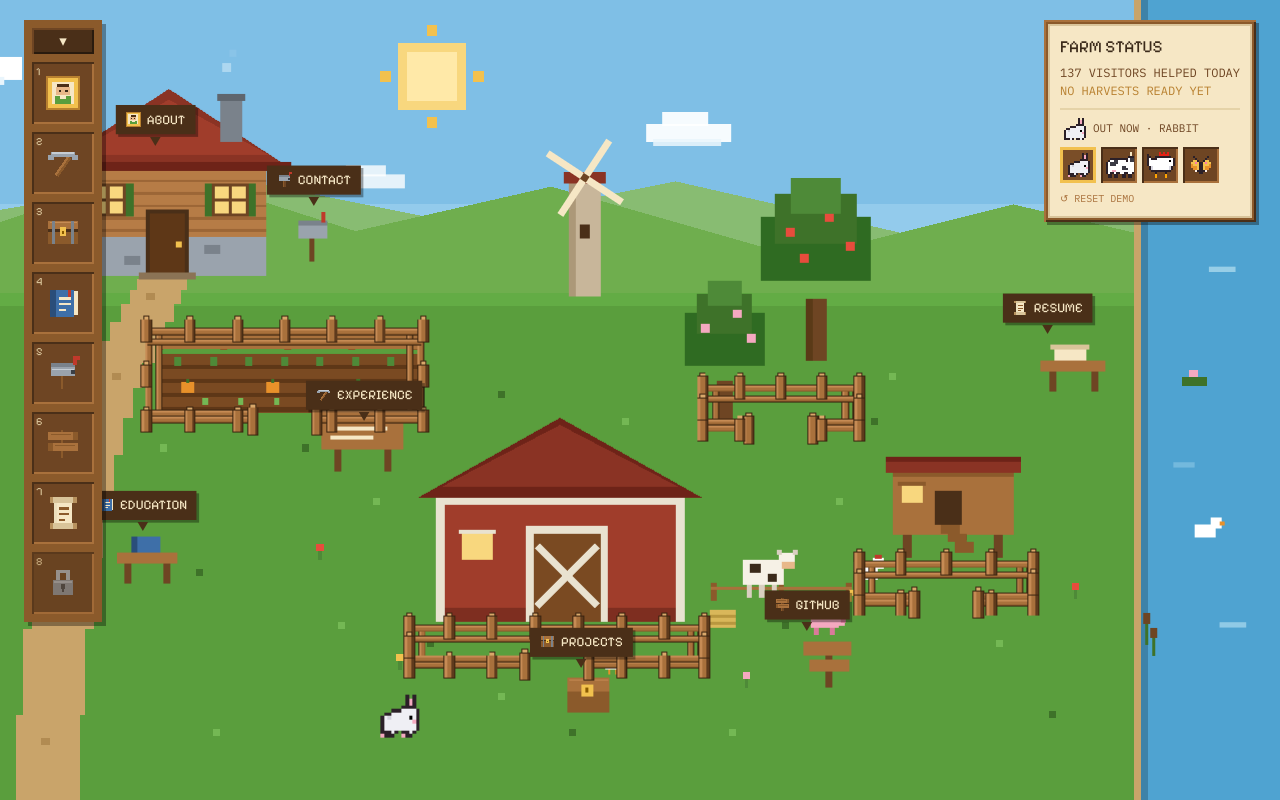
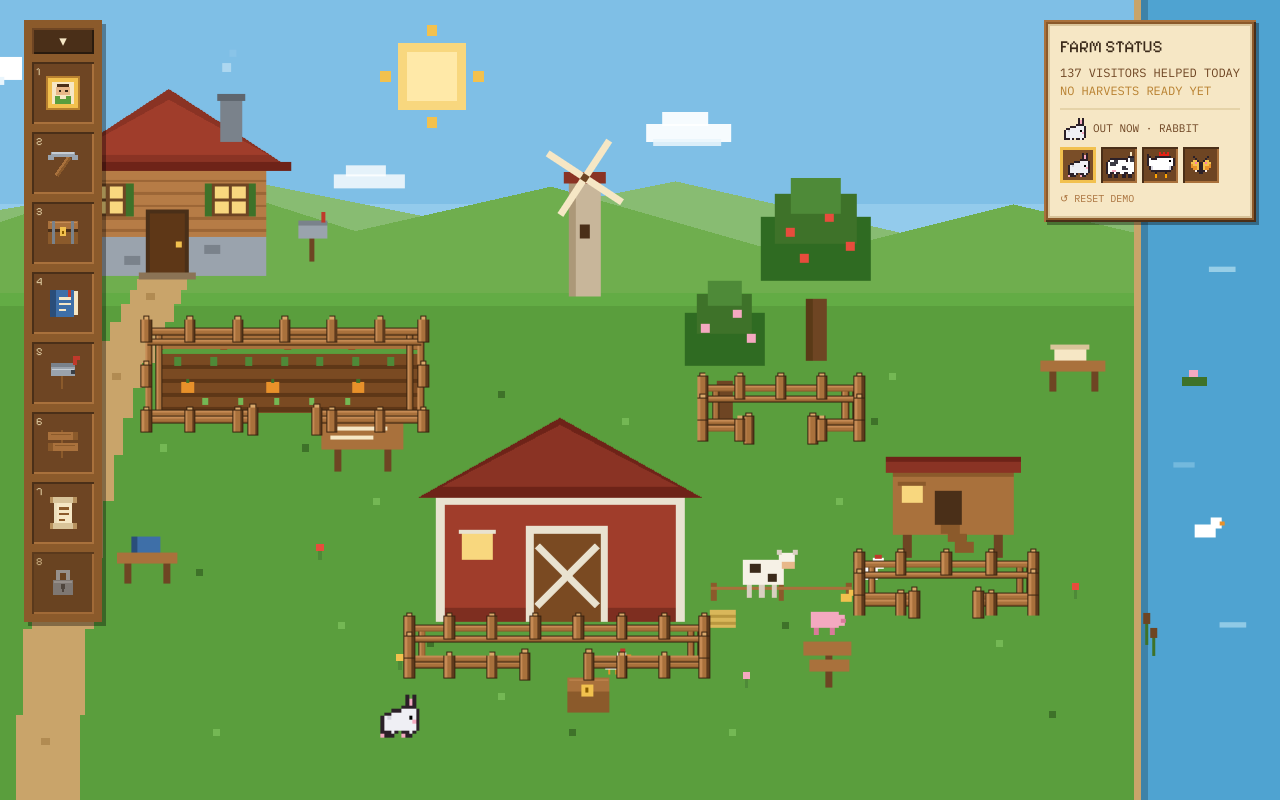
Before and after one commit to KillerQueen59/ojantigakali, a Next.js app: page / in a window 1280 px wide. Built offline with nearby package versions, Linux system fonts and the light colour scheme.

Commit message:
feat(farm): remove floating section labels from the scene
Drop the About/Contact/Experience/… POI markers; navigation stays in the vertical
hotbar. Declutters the valley.

Co-Authored-By: Claude Opus 4.8 <noreply@anthropic.com>

```diff
--- a/src/features/farm/components/desktop/DesktopValley.tsx
+++ b/src/features/farm/components/desktop/DesktopValley.tsx
@@ -3,7 +3,7 @@
 import { useEffect, useRef, useState } from 'react'
 import { WINDOW_CONTENT } from '../../data/content'
 import { PET_META, PET_ORDER, PETS } from '../../data/pets'
-import { POI_POS, SECTIONS, ZONES, type Zone } from '../../data/zones'
+import { SECTIONS, ZONES, type Zone } from '../../data/zones'
 import { farmActions, useFarm } from '../../state/farmStore'
 import SceneBackground from '../art/SceneBackground'
 import SceneProps from '../art/SceneProps'
@@ -53,30 +53,6 @@ function FillBackdrop() {
       <div style={{ position: 'absolute', top: horizon, left: 0, right: 0, bottom: 0, background: '#5A9E3D' }} />
       <div style={{ position: 'absolute', top: 0, bottom: 0, right: 0, left: sceneRight, background: '#4FA3D1' }} />
     </div>
-  )
-}
-
-function Poi({ id }: { id: Exclude<(typeof SECTIONS)[number]['id'], null> }) {
-  const active = useFarm((s) => s.win === id)
-  const section = SECTIONS.find((s) => s.id === id)!
-  const [top, left] = POI_POS[id]
-  return (
-    <button
-      type="button"
-      onClick={(e) => {
-        e.stopPropagation()
-        farmActions.toggleWin(id)
-      }}
-      style={{ position: 'absolute', top, left, zIndex: 7, display: 'flex', flexDirection: 'column', alignItems: 'center', gap: 2, border: 0, background: 'transparent', cursor: 'pointer', padding: 0 }}
-    >
-      <span style={{ display: 'flex', alignItems: 'center', gap: 6, background: '#4A2F18', padding: '5px 11px', boxShadow: active ? '3px 3px 0 rgba(0,0,0,.35), inset 0 0 0 2px #F2C14E' : '3px 3px 0 rgba(0,0,0,.35)' }}>
-        <Icon href={section.icon} size={18} />
-        <span style={{ fontFamily: title, fontSize: 15, color: '#F6E7C5', whiteSpace: 'nowrap' }}>
-          {section.label}
-        </span>
-      </span>
-      <span style={{ color: '#4A2F18', fontSize: 13, lineHeight: 1, animation: 'farm-bob 1.4s ease-in-out infinite' }}>▼</span>
-    </button>
   )
 }
 
@@ -377,12 +353,6 @@ export default function DesktopValley() {
         {ZONES.map((z) => (
           <ZoneHotspot key={z.id} zone={z} />
         ))}
-        {/* Portfolio POIs fade out while a section is focused. */}
-        <div style={{ opacity: focusZone ? 0 : 1, pointerEvents: focusZone ? 'none' : 'auto', transition: 'opacity .3s ease' }}>
-          {SECTIONS.filter((s) => s.id).map((s) => (
-            <Poi key={s.id} id={s.id!} />
-          ))}
-        </div>
       </div>
       <StatusHud />
       <Hotbar />
```
